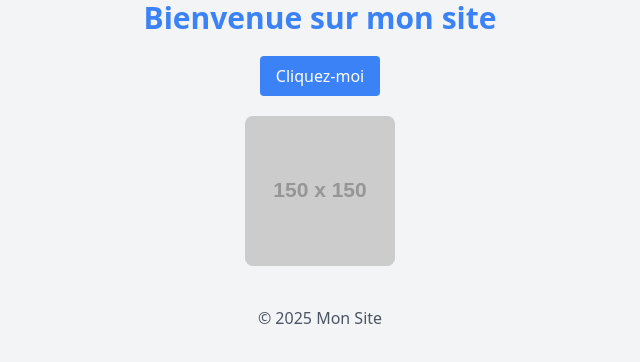
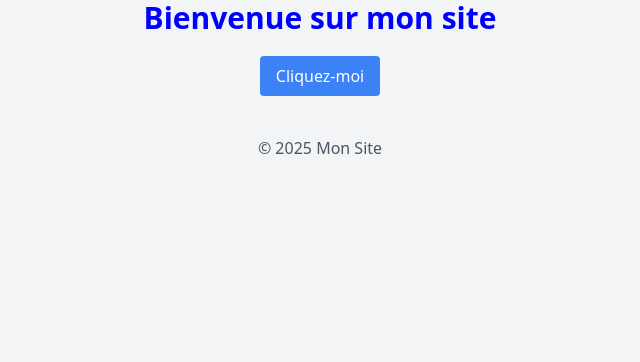
Before and after one commit to AhmedBourazza/td1-git, a plain HTML site: page index.html in a window 1280 px wide. Shown: the whole page, without its empty margins (320-960 px from the left). Drawn offline with nearby package versions, Linux system fonts and the light colour scheme; placeholder pictures from the web are drawn by us.

Commit message:
Revert "Feature/button"

```diff
--- a/index.html
+++ b/index.html
@@ -7,16 +7,11 @@
     <script src="https://cdn.tailwindcss.com"></script>
 </head>
 <body class="bg-gray-100 text-center">
+<h1 style="color: blue" class="text-3xl font-bold text-blue-500">Bienvenue sur mon site</h1>
 
-<h1 class="text-3xl font-bold text-blue-500">Bienvenue sur mon site</h1>
 <button class="mt-5 px-4 py-2 bg-blue-500 text-white rounded">
     Cliquez-moi
 </button>
-<img
-        src="https://placehold.co/150"
-        alt="Image de test"
-        class="mt-5 mx-auto rounded-lg">
-
 <footer class="mt-10 text-gray-600">&#169; 2025 Mon Site</footer>
 
 
```
